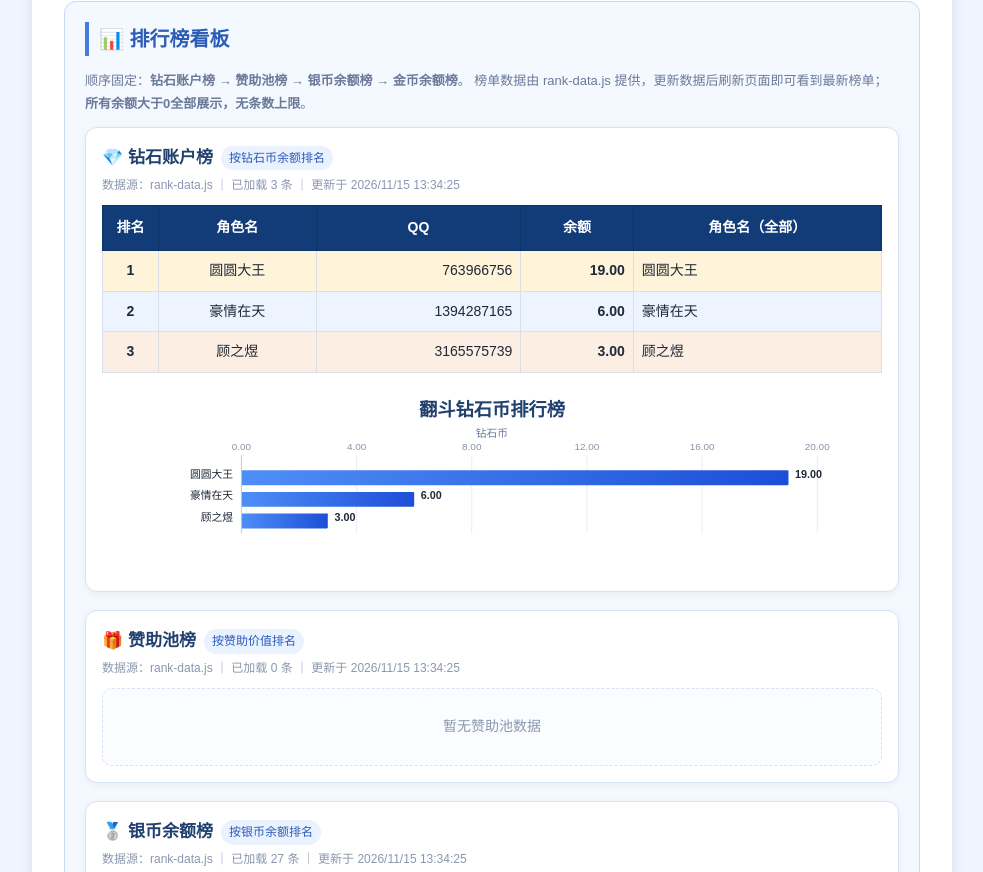
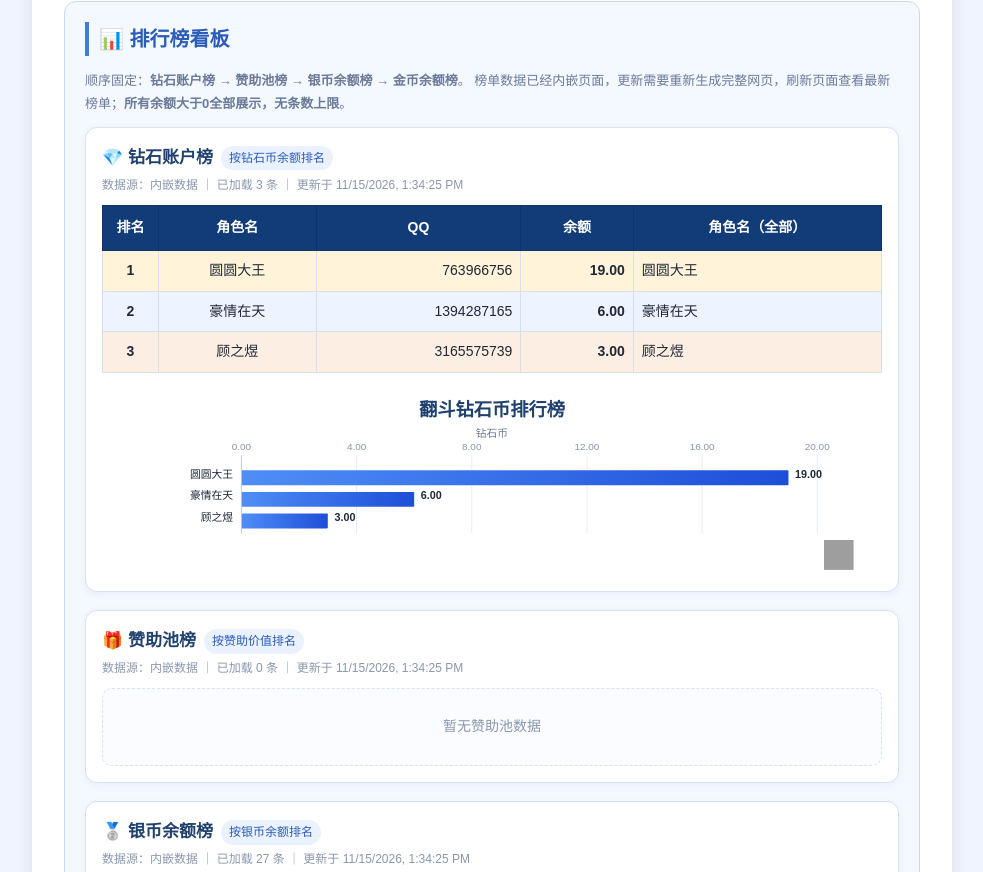
Before and after one commit to AHSDASKJDH/AHSDASKJDH.github.io, a plain HTML site: page index.html in a window 1280 px wide. Shown: the part 739-1611 px from the top of the page, without its empty margins (148-1131 px from the left). Drawn offline with Linux system fonts and the light colour scheme; grey boxes are pictures that could not be loaded.

Commit message:
渲染时间日志

```diff
--- a/index.html
+++ b/index.html
@@ -7,7 +7,6 @@
     <meta http-equiv="Pragma" content="no-cache" />
     <meta http-equiv="Expires" content="0" />
     <title>翻斗花园 · “弹路同行-舟济与共”激励系统总览</title>
-
     <style>
         * {
             margin: 0;
@@ -293,7 +292,6 @@
         <a href="#pageBottom">👇页面末尾</a>
     </div>
 </div>
-
 <div class="container" id="top">
     <div class="header-box">
         <h1>翻斗花园 · “弹路同行-舟济与共”激励系统总览</h1>
@@ -312,7 +310,6 @@
             </div>
         </div>
     </div>
-
     <div class="section notice-section" id="notice">
         <h2>📢 限时福利通知</h2>
         <p class="tip-text warn-text">2026年11月15日（周日）晚上24点之前，找公会QQ群管理员【3165575739】创建并归类好银币账户的成员，均可发放初始银币5个。</p>
@@ -320,35 +317,33 @@
         <p class="tip-text">⚠️ 银币账户门槛：账号平均四维不足1.8w才可归类银币账户；平均四维达标但已经归入银币账户的可找管理员申请该账号转入到金币账户，若平均四维达标却仍留在银币账户，该账号不参与银币获取（平均四维不足1.8w的银币账户内其他账号正常领取银币）。金币账户无四维门槛，任意账号都可以归入金币账户。</p>
         <p class="tip-text">⚠️ 逾期将不再发放本次初始银币福利，请需要的萌新及时找管理员办理开户归类！</p>
     </div>
-
     <div class="section board-section" id="boards">
         <h2>📊 排行榜看板</h2>
         <p class="board-desc">
             顺序固定：<strong>钻石账户榜 → 赞助池榜 → 银币余额榜 → 金币余额榜</strong>。
-            榜单数据由 rank‑data.js 提供，更新数据后刷新页面即可看到最新榜单；<strong>所有余额大于0全部展示，无条数上限</strong>。
+            榜单数据已经内嵌页面，更新需要重新生成完整网页，刷新页面查看最新榜单；<strong>所有余额大于0全部展示，无条数上限</strong>。
         </p>
         <div class="board-card" id="boardDiamond">
             <div class="board-title">💎 钻石账户榜<span class="board-badge">按钻石币余额排名</span></div>
-            <div class="board-meta">数据源：rank‑data.js</div>
+            <div class="board-meta">数据源：内嵌数据</div>
             <div class="board-body"></div>
         </div>
         <div class="board-card" id="boardSponsor">
             <div class="board-title">🎁 赞助池榜<span class="board-badge">按赞助价值排名</span></div>
-            <div class="board-meta">数据源：rank‑data.js</div>
+            <div class="board-meta">数据源：内嵌数据</div>
             <div class="board-body"></div>
         </div>
         <div class="board-card" id="boardSilver">
             <div class="board-title">🥈 银币余额榜<span class="board-badge">按银币余额排名</span></div>
-            <div class="board-meta">数据源：rank‑data.js</div>
+            <div class="board-meta">数据源：内嵌数据</div>
             <div class="board-body"></div>
         </div>
         <div class="board-card" id="boardGold">
             <div class="board-title">🪙 金币余额榜<span class="board-badge">按金币余额排名</span></div>
-            <div class="board-meta">数据源：rank‑data.js</div>
+            <div class="board-meta">数据源：内嵌数据</div>
             <div class="board-body"></div>
         </div>
     </div>
-
     <div class="section" id="subsidy">
         <h2>🥛萌新银币最低保障补贴</h2>
         <p class="tip-text warn-text">生效时间：从 2026 年 11 月 16 日开始执行</p>
@@ -360,7 +355,6 @@
         </p>
         <p class="tip-text">📌说明：满足条件需要主动找管理员登记发放，不会自动下发</p>
     </div>
-
     <div class="section" id="chapter1">
         <h2>一、币种基础介绍</h2>
         <p class="tip-text">公会内部设有三种独立积分：<strong>翻斗金币、翻斗银币、翻斗钻币</strong>，三套账户相互独立、币值不互通。</p>
@@ -374,7 +368,6 @@
         <p class="tip-text">• 换算参考基准：单枚翻斗金币、单枚翻斗银币、单枚翻斗钻币参考采购成本均为1元；该基准<strong>仅作翻斗花园公会内部道具、副本权益比价换算使用</strong>，翻斗金币、银币、钻币本身无现金价值，不可兑换人民币。兑换池福利由热心人士自愿无偿提供。</p>
         <p class="tip-text">• 账户数据管理：所有账户信息存储在数据库，由Q群机器人【翻斗花园萌卫小妹妹】接收指令完成数据库操作；新增、修改、删除数据权限仅对管理开放；查询权限全员开放，<strong>仅能查询自己名下账户数据</strong>，查询依靠唯一QQ号作为身份标识。后续会统一发布查询指令清单，成员按照指定格式在群内发送指令即可查询。</p>
     </div>
-
     <div class="section" id="chapter2">
         <h2>二、翻斗银币（萌新激励积分）</h2>
         <h3>服务对象</h3>
@@ -486,7 +479,6 @@
             </table>
         </div>
     </div>
-
     <div class="section" id="chapter3">
         <h2>三、翻斗金币（大佬带新激励积分）</h2>
         <h3>服务对象</h3>
@@ -554,7 +546,6 @@
             </table>
         </div>
     </div>
-
     <div class="section" id="chapter4">
         <h2>四、翻斗钻币（荣誉勋章）</h2>
         <h3>定位说明</h3>
@@ -563,7 +554,6 @@
         <p class="tip-text">&nbsp;&nbsp;&nbsp;&nbsp;举例：D带E通关噩梦邪焰王城月本，本次消耗E的15金币，则D获得15钻币。</p>
         <p class="tip-text">钻币发放规则后续可由管理组继续补充公示。</p>
     </div>
-
     <div class="section" id="chapter5">
         <h2>五、机器人指令说明（翻斗花园萌卫小妹妹）</h2>
         <div class="command-block">
@@ -600,19 +590,16 @@
                 删除账户-123456789-角色名1-银币账户</div>
         </div>
     </div>
-
     <div class="section" id="chapter6">
         <h2>六、统一使用规则</h2>
         <p class="tip-text warn-text">1. 翻斗金币、翻斗银币、翻斗钻币仅限翻斗花园公会内部使用；<strong>严禁私自提现、折现、买卖、互相转赠</strong>。</p>
         <p class="tip-text warn-text">2. 禁止自刷、互相串通刷币值等违规行为；一经查实，公会管理有权扣除、收回对应翻斗币。</p>
         <p class="tip-text">3. 本套规则最终解释权归翻斗花园公会管理组所有。</p>
     </div>
-
     <div class="footer-note" id="pageBottom">
         <strong>备注：</strong>翻斗金币、翻斗银币、翻斗钻币为公会玩家自制内部激励积分，与《弹弹堂3》官方无关，不属于游戏官方道具；所有兑换仅限公会内部福利发放，不构成交易行为。
     </div>
 </div>
-
 <script>
     /*@@RANK_DATA_START@@*/
 const RANK_DATA_INLINE = {
@@ -815,6 +802,7 @@ const RANK_DATA_INLINE = {
   }
 };
 /*@@RANK_DATA_END@@*/
+
     const BOARDS = [
         { key: 'diamond', anchor: '#boardDiamond', title: '翻斗钻石币排行榜', coinLabel: '钻石币 ' },
         { key: 'sponsor', anchor: '#boardSponsor', title: '赞助池排行榜', coinLabel: '赞助价值' },
@@ -836,7 +824,6 @@ const RANK_DATA_INLINE = {
         const arr = String(roles || '').split(/[,，、]/).map(s => s.trim()).filter(Boolean);
         return arr.length ? arr.join('、') : '(未绑定角色)';
     }
-
     function buildRank(parsed) {
         const rows = parsed.rows
             .sort((a,b)=>b.balance - a.balance)
@@ -850,18 +837,15 @@ const RANK_DATA_INLINE = {
         const total = rows.reduce((s,r)=>s+r.balance,0);
         return {rows,total};
     }
-
     function escapeHtml(s){
         return String(s==null?'':s).replace(/[&<>"']/g,c=>({'&':'&amp;','<':'&lt;','>':'&gt;','"':'&quot;',"'":'&#39;'}[c]));
     }
-
     function renderEmpty(key) {
         const tip = key==='sponsor'
             ?'暂无赞助池数据'
             :'暂无榜单数据';
         return '<div class="board-empty">'+tip+'</div>';
     }
-
     function renderTable(data) {
         const head = '<tr><th>排名</th><th>角色名</th><th>QQ</th><th>余额</th><th>角色名（全部）</th></tr>';
         const rows = data.rows.map(r=>{
@@ -876,7 +860,13 @@ const RANK_DATA_INLINE = {
         }).join('');
         return '<div class="rank-table-wrap"><table class="rank-table"><thead>'+head+'</thead><tbody>'+rows+'</tbody></table></div>';
     }
-
+    function getMaxBalance(rows){
+        let m = 0;
+        for(const item of rows){
+            if(item.balance > m) m = item.balance;
+        }
+        return m;
+    }
     function niceMax(v){
         if(!isFinite(v)||v<=0) return 1;
         const pow = Math.pow(10, Math.floor(Math.log10(v)));
@@ -884,10 +874,10 @@ const RANK_DATA_INLINE = {
         for(const s of steps) if(v <= pow*s) return pow*s;
         return pow*10;
     }
-
     function renderChart(data, title, unitLabel, iconFileName) {
         const rows = data.rows;
         const n = rows.length;
+        if(n === 0) return "";
         const rowH = 26;
         const padTop = 96;
         const padBottom = 50;
@@ -896,47 +886,43 @@ const RANK_DATA_INLINE = {
         const W = 940;
         const H = padTop + n * rowH + padBottom;
         const plotW = W - labelW - valueW;
-        const maxV = niceMax(Math.max.apply(null, rows.map(r=>r.balance)));
+        const rawMax = getMaxBalance(rows);
+        const maxV = niceMax(rawMax);
         const x = v => labelW + (v/maxV)*plotW;
         const ticks = 5;
         const randId = Math.random().toString(36).slice(2,7);
-
         let svg = '<svg class="chart-svg" viewBox="0 0 '+W+' '+H+'" preserveAspectRatio="xMidYMin meet" role="img" aria-label="'+escapeHtml(title)+'">';
-        svg += '<defs><linearGradient id="barGrad_'+randId+'" x1="0" y1="0" x2="1" y2="0"><stop offset="0%" stop-color="#4f8ef7"/><stop offset="100%" stop-color="#1d4ed8"/></linearGradient></defs>';
+        svg += '<defs><linearGradient id="barGrad_'+randId+'" x1="0" y1="0" x2="1" y2="0"><stop offset="0%" stop-color="#4f8ef7" /><stop offset="100%" stop-color="#1d4ed8" /></linearGradient></defs>';
         svg += '<text x="'+(W/2)+'" y="32" text-anchor="middle" font-size="22" font-weight="bold" fill="#20406f">'+escapeHtml(title)+'</text>';
         svg += '<text x="'+(W/2)+'" y="58" text-anchor="middle" font-size="13" fill="#6b7a99">'+escapeHtml(unitLabel)+'</text>';
-
         for(let t=0;t<=ticks;t++){
             const v = (maxV/ticks)*t;
             const px = x(v);
-            svg += '<line x1="'+px+'" y1="'+(padTop-16)+'" x2="'+px+'" y2="'+(padTop+n*rowH)+'" stroke="#e3eaf4" stroke-width="1"/>';
+            svg += '<line x1="'+px+'" y1="'+(padTop-16)+'" x2="'+px+'" y2="'+(padTop+n*rowH)+'" stroke="#e3eaf4" stroke-width="1" />';
             svg += '<text x="'+px+'" y="'+(padTop-22)+'" text-anchor="middle" font-size="12" fill="#8894a8">'+v.toFixed(2)+'</text>';
         }
-
         rows.forEach((r,i)=>{
             const y = padTop + i*rowH;
             const bh = rowH - 8;
             const w = Math.max(1, x(r.balance)-labelW);
-            svg += '<rect x="'+labelW+'" y="'+(y+2)+'" width="'+w+'" height="'+bh+'" fill="url(#barGrad_'+randId+')" rx="1"/>';
+            svg += '<rect x="'+labelW+'" y="'+(y+2)+'" width="'+w+'" height="'+bh+'" fill="url(#barGrad_'+randId+')" rx="1" />';
             svg += '<text x="'+(labelW-10)+'" y="'+(y+bh/2+2)+'" text-anchor="end" font-size="13" fill="#1f2937">'+escapeHtml(r.name)+'</text>';
             svg += '<text x="'+(labelW+w+8)+'" y="'+(y+bh/2+2)+'" font-size="13" fill="#1f2937" font-weight="bold">'+r.balance.toFixed(2)+'</text>';
         });
-
-        svg += '<line x1="'+labelW+'" y1="'+(padTop-16)+'" x2="'+labelW+'" y2="'+(padTop+n*rowH)+'" stroke="#b9c7dc" stroke-width="1"/>';
+        svg += '<line x1="'+labelW+'" y1="'+(padTop-16)+'" x2="'+labelW+'" y2="'+(padTop+n*rowH)+'" stroke="#b9c7dc" stroke-width="1" />';
         if(iconFileName){
             const imgSrc = "./rank/" + iconFileName;
-            svg += '<image href="'+escapeHtml(imgSrc)+'" x="'+(W-70)+'" y="'+(H-42)+'" width="36" height="36"/>';
+            svg += '<image href="'+escapeHtml(imgSrc)+'" x="'+(W-70)+'" y="'+(H-42)+'" width="36" height="36" />';
         }
         svg += '</svg>';
         return '<div class="chart-box">'+svg+'</div>';
     }
-
     function renderAll() {
         const now = new Date();
         BOARDS.forEach(b=>{
             const data = state[b.key];
             const card = document.querySelector(b.anchor+' .board-body');
-            const iconFile = (window.RANK_DATA && window.RANK_DATA[b.key]) ? window.RANK_DATA[b.key].icon||'' : '';
+            const iconFile = (RANK_DATA_INLINE && RANK_DATA_INLINE[b.key]) ? RANK_DATA_INLINE[b.key].icon||'' : '';
             if(data && data.rows.length>0){
                 card.innerHTML = renderTable(data) + renderChart(data, b.title, b.coinLabel, iconFile);
             }else{
@@ -944,12 +930,10 @@ const RANK_DATA_INLINE = {
             }
             const meta = document.querySelector(b.anchor+' .board-meta');
             if(meta){
-                meta.innerHTML = '数据源：rank‑data.js ' + (data ? '｜ 已加载 '+data.rows.length+' 条 ｜ 更新于 '+now.toLocaleString('zh-CN',{hour12:false}) : '｜ 无数据');
-
+                meta.innerHTML = '数据源：内嵌数据 ' + (data ? '｜ 已加载 '+data.rows.length+' 条 ｜ 更新于 '+now.toLocaleString() : '｜ 无数据');
             }
         });
     }
-
     // 图片路径批量替换
     document.querySelectorAll('img[data-src]').forEach(img=>{
         img.src = "img/" + img.dataset.src;
@@ -958,20 +942,33 @@ const RANK_DATA_INLINE = {
 
     window.addEventListener('load', ()=>{
         try {
-            const RANK_DATA = RANK_DATA_INLINE;
-            state.diamond = buildRank({rows: (RANK_DATA.diamond&&RANK_DATA.diamond.rows)||[] });
-            state.silver  = buildRank({rows: (RANK_DATA.silver&&RANK_DATA.silver.rows)||[] });
-            state.gold    = buildRank({rows: (RANK_DATA.gold&&RANK_DATA.gold.rows)||[] });
-            state.sponsor = buildRank({rows: (RANK_DATA.sponsor&&RANK_DATA.sponsor.rows)||[] });
+            console.time("全部渲染耗时");
+
+            console.time("buildRank钻石");
+            state.diamond = buildRank({rows: RANK_DATA_INLINE.diamond.rows || []});
+            console.timeEnd("buildRank钻石");
+
+            console.time("buildRank银币");
+            state.silver = buildRank({rows: RANK_DATA_INLINE.silver.rows || []});
+            console.timeEnd("buildRank银币");
+
+            console.time("buildRank金币");
+            state.gold = buildRank({rows: RANK_DATA_INLINE.gold.rows || []});
+            console.timeEnd("buildRank金币");
+
+            console.time("buildRank赞助");
+            state.sponsor = buildRank({rows: RANK_DATA_INLINE.sponsor.rows || []});
+            console.timeEnd("buildRank赞助");
+
+            console.time("renderAll");
             renderAll();
+            console.timeEnd("renderAll");
+
+            console.timeEnd("全部渲染耗时");
         } catch(err){
             console.error("渲染异常：", err);
         }
     });
-
-
-
-
 </script>
 </body>
 </html>
```
